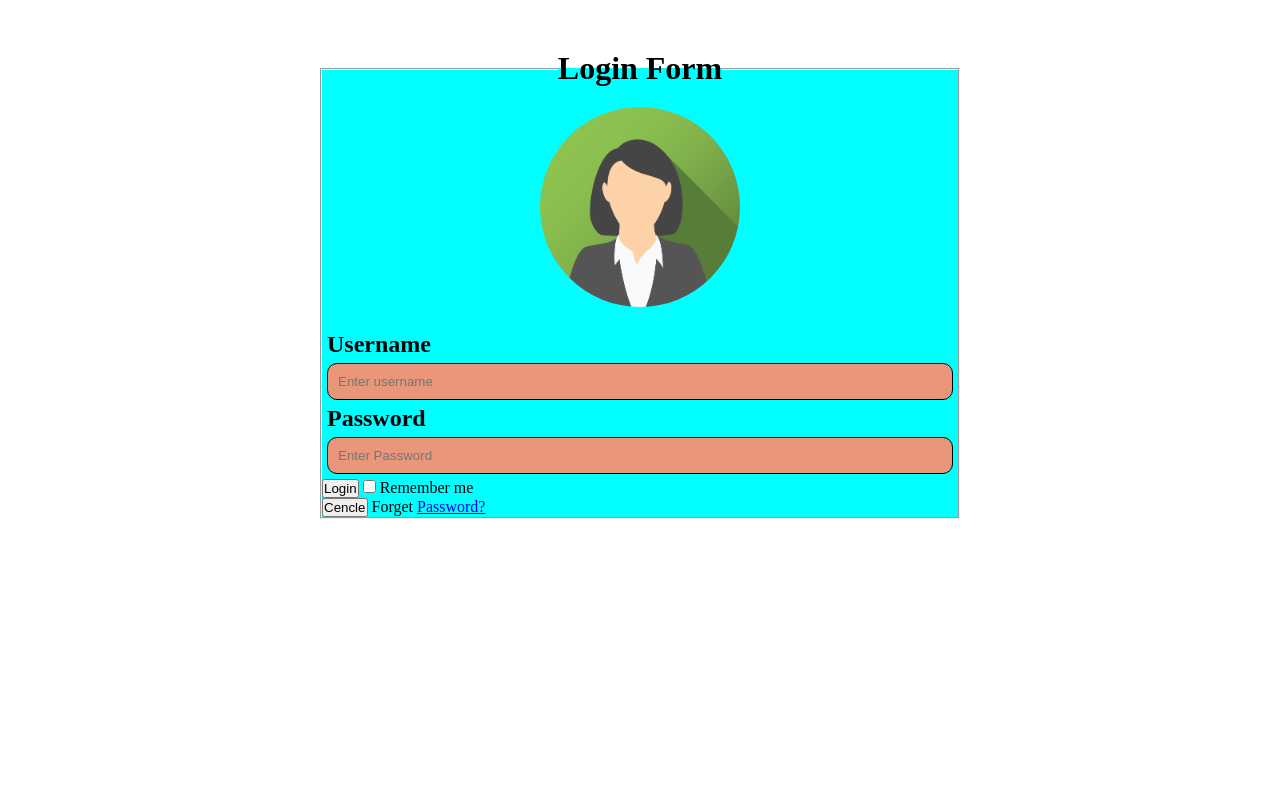
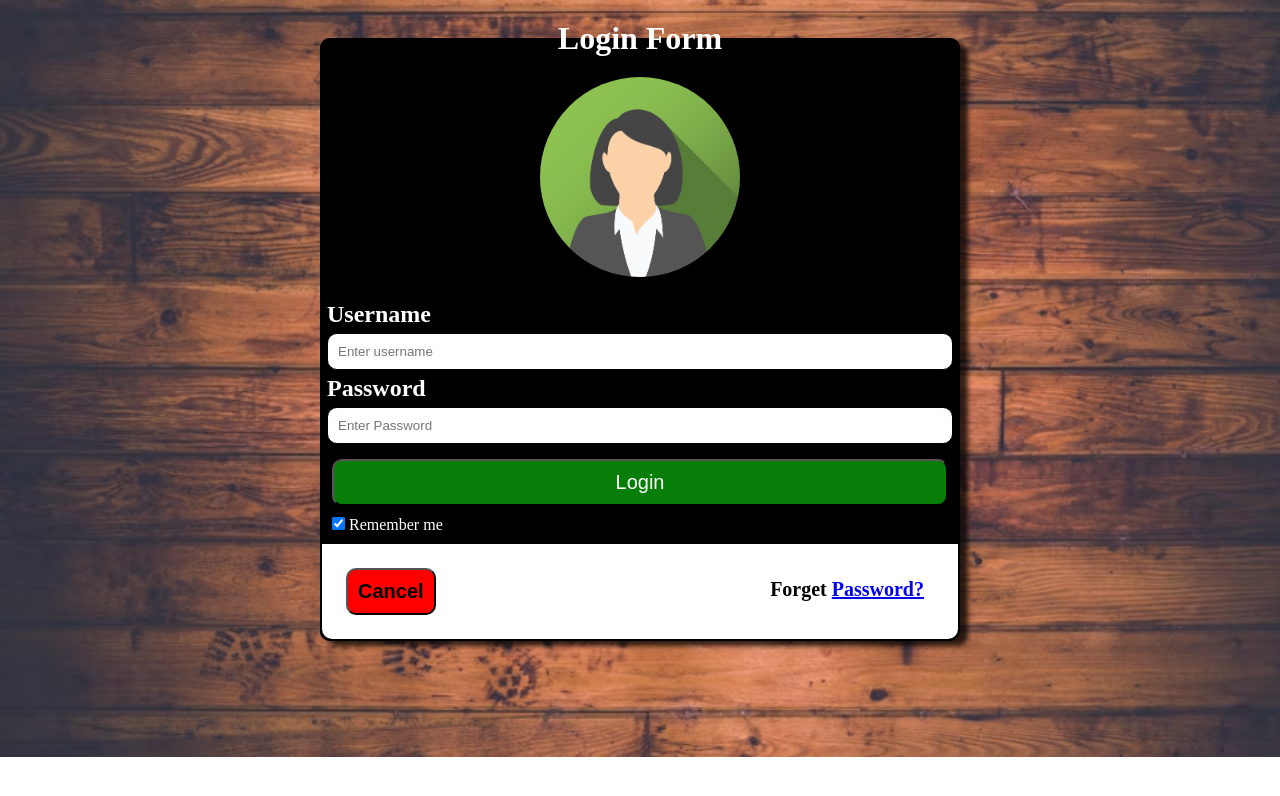
Before and after one commit to DanishAR12/signup-login-form, a plain HTML site: page login.html in a window 1280 px wide. Drawn offline with Linux system fonts and the light colour scheme.

Commit message:
2nd commit

```diff
--- a/login.html
+++ b/login.html
@@ -1,10 +1,12 @@
 <!DOCTYPE html>
 <html lang="en">
+
 <head>
   <title>Login</title>
   <link rel="stylesheet" href="style.css">
 </head>
-<body>
+
+<body class="bg-image-loginpage">
   <fieldset class="main-login-container">
     <legend class="legend-login">Login Form</legend>
 
@@ -17,20 +19,23 @@
         <input class="input-login" type="text" id="username" name="username" placeholder="Enter username" required>
 
         <label for="psw">Password</label>
-     <input class="input-login" type="password" name="psw" id="psw" placeholder="Enter Password" required>
+        <input class="input-login" type="password" name="psw" id="psw" placeholder="Enter Password" maxlength="8"
+          required>
       </div>
-     <div>
-     <button type="submit">Login</button>
+      <div class="btn-rember-checkbix">
+        <button class="login-btn" type="submit">Login</button>
         <label for="remember">
-      <input type="checkbox" name="remember" id="remember"> Remember me
+          <input type="checkbox" name="remember" id="remember" checked> Remember me
         </label>
       </div>
-     <div>
-    <button type="button">Cencle</button>
-    <span>Forget <a href="#">Password?</a></span>
+      <div class="btn-cancel-forget">
+        <button class="cancel-button" type="button"><a style="text-decoration: none; color: #000000;"
+            href="./index.html">Cancel</a></button>
+        <span class="forget-span">Forget <a href="#">Password?</a></span>
       </div>
     </form>
 
   </fieldset>
 </body>
+
 </html>
--- a/style.css
+++ b/style.css
@@ -2,6 +2,28 @@
     box-sizing: border-box;
     padding: 0px;
     margin: 0px;
+}
+
+.bg-image-homepage {
+    background-image: url("./images/bgImageHomepage.jpg");
+    background-repeat: no-repeat;
+    background-size: cover;
+    background-position: center;
+
+}
+
+.bg-image-loginpage {
+    background-image: url("./images/bgImageLoginpage.avif");
+    background-repeat: no-repeat;
+    background-size: cover;
+    background-position: center;
+}
+
+.bg-image-signup {
+    background-image: url("./images/bgSignuppage.avif");
+    background-repeat: no-repeat;
+    background-size: cover;
+    /* background-position: center; */
 }
 
 /* styling home page start */
@@ -79,8 +101,8 @@
 .main-sign-container {
     margin: 50px auto;
     width: 40%;
-    background-color: #e9967a;
-    border: 1px solid black;
+    background-color: #f5efed;
+    border: 2px solid rgba(0, 0, 0, 0.377);
     border-radius: 10px;
     box-shadow: 10px 10px 5px #808080;
 }
@@ -124,10 +146,12 @@
     text-decoration: none;
     color: #ffffff;
 }
-.cancel-btn:hover{
+
+.cancel-btn:hover {
     background-color: rgb(241, 241, 34);
     color: #000000;
 }
+
 .signup-btn {
     display: block;
     background-color: rgb(9, 255, 0);
@@ -140,40 +164,99 @@
     text-decoration: none;
     color: #ffffff;
 }
-.signup-btn:hover{
+
+.signup-btn:hover {
     background-color: rgb(58, 58, 236);
     color: #000000;
 }
 
 /* styling login form start */
-.main-login-container{
-width: 50%;
-background-color: aqua;
-margin: 50px auto;
+.main-login-container {
+    width: 50%;
+    border: 2px solid #000000;
+    border-radius: 10px;
+    background-color: #000000;
+    margin: 20px auto;
+    box-shadow: 8px 5px 5px #000000c2;
 }
-.legend-login{
+
+.legend-login {
     text-align: center;
     font-size: 32px;
     font-weight: bold;
+    color: #ffffff;
 }
-.image-container{
+
+.image-container {
     text-align: center;
     margin: 20px 0px;
 }
-.avatar2{
+
+.avatar2 {
     border-radius: 50%;
 }
-.input-container-login{
+
+.input-container-login {
     margin: 0px 5px;
     font-size: 24px;
     font-weight: bold;
+    color: #ffffff;
 }
-.input-login{
+
+.input-login {
     width: 100%;
-    display:inline-block;
-    background-color: #e9967a;
+    display: inline-block;
     margin: 5px auto;
     padding: 10px;
-    border: 1px solid black ;
+    border: 1px solid black;
+    border-radius: 10px;
+    cursor: pointer;
+}
+
+.btn-rember-checkbix {
+    margin: 10px 10px;
+    color: #ffffff;
+}
+
+.login-btn {
+    width: 100%;
+    background-color: #077e07;
+    display: block;
+    margin: 10px auto;
+    padding: 10px;
+    border-radius: 10px;
+    font-size: 20px;
+    color: #ffffff;
+    cursor: pointer;
+}
+
+.login-btn:hover {
+    opacity: 0.8;
+}
+
+.btn-cancel-forget {
+    background-color: #ffffff;
+    width: 100%;
+    padding: 24px;
+    border-radius: 0px 0px 10px 10px;
+}
+
+.cancel-button {
+    background-color: #ff0000;
+    padding: 10px;
+    font-weight: bold;
+    font-size: 20px;
+    cursor: pointer;
     border-radius: 10px;
 }
+
+.cancel-button:hover {
+    background-color: rgba(255, 255, 0, 0.747);
+}
+
+.forget-span {
+    float: right;
+    padding: 10px;
+    font-size: 20px;
+    font-weight: bold;
+}
```
Also changed, not shown: index.html (+1 -1 lines), signUp.html (+1 -1 lines), images/bgImageHomepage.jpg (added), images/bgImageLoginpage.avif (added), images/bgSignuppage.avif (added). Lines whose indentation alone changed are shown as unchanged.
